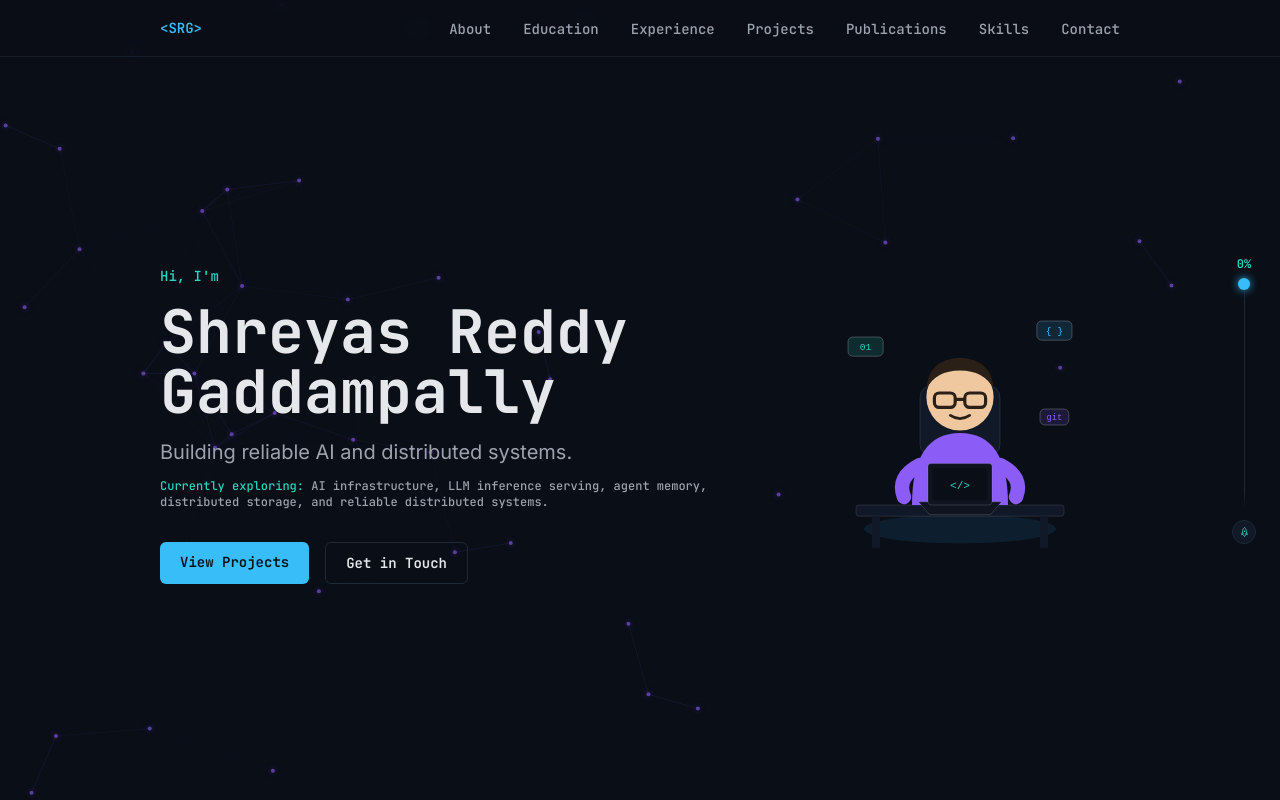
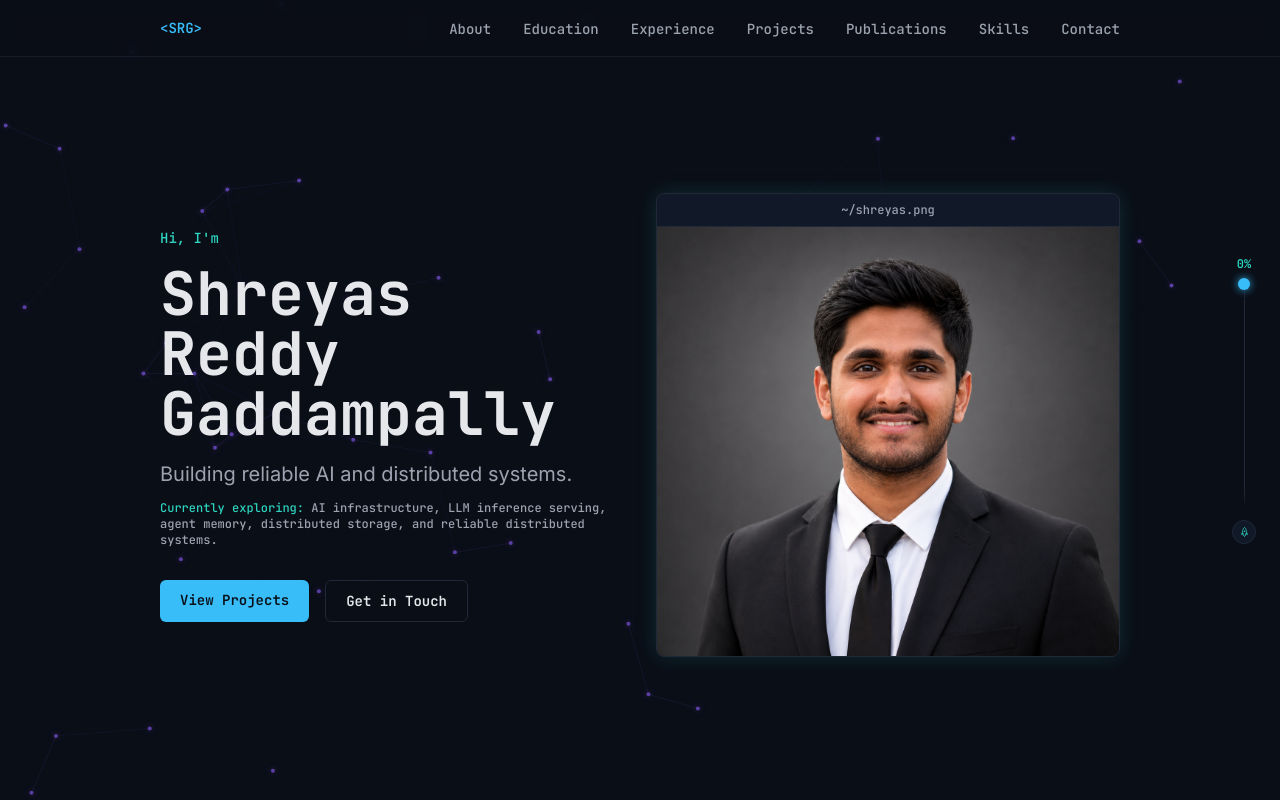
Before and after one commit to GSR2401/Portfolio, a React (Vite) app: page / in a window 1280 px wide. Shown: the top 800 px of the page. Built offline with nearby package versions, Linux system fonts and the light colour scheme.

Commit message:
added portrait photo

```diff
--- a/src/components/EngineerCartoon.jsx
+++ /dev/null
@@ -1,63 +0,0 @@
-export default function EngineerCartoon() {
-  return (
-    <svg
-      viewBox="0 0 400 400"
-      role="img"
-      aria-label="Cartoon illustration of a software engineer coding at a laptop"
-      className="h-full w-full"
-    >
-      {/* glow */}
-      <ellipse cx="200" cy="330" rx="120" ry="18" className="fill-accent-blue/10" />
-
-      {/* desk */}
-      <rect x="70" y="300" width="260" height="14" rx="4" className="fill-bg-surface" stroke="currentColor" strokeOpacity="0.15" />
-      <rect x="90" y="314" width="10" height="40" className="fill-bg-surface" />
-      <rect x="300" y="314" width="10" height="40" className="fill-bg-surface" />
-
-      {/* chair back */}
-      <rect x="150" y="150" width="100" height="90" rx="16" className="fill-bg-surface" stroke="currentColor" strokeOpacity="0.15" />
-
-      {/* body / hoodie */}
-      <path
-        d="M140 300 C140 240 160 210 200 210 C240 210 260 240 260 300 Z"
-        className="fill-accent-violet"
-      />
-      {/* hoodie pocket */}
-      <rect x="180" y="270" width="40" height="18" rx="6" className="fill-accent-violet" stroke="currentColor" strokeOpacity="0.2" />
-
-      {/* arms */}
-      <path d="M150 250 Q120 265 130 290" className="stroke-accent-violet" strokeWidth="18" strokeLinecap="round" fill="none" />
-      <path d="M250 250 Q280 265 270 290" className="stroke-accent-violet" strokeWidth="18" strokeLinecap="round" fill="none" />
-
-      {/* head */}
-      <circle cx="200" cy="165" r="42" className="fill-[#f0c8a0]" />
-      {/* hair */}
-      <path d="M158 155 Q160 118 200 116 Q240 118 242 155 Q230 132 200 132 Q170 132 158 155 Z" className="fill-[#2b2018]" />
-      {/* glasses */}
-      <rect x="168" y="160" width="26" height="18" rx="6" fill="none" stroke="#2b2018" strokeWidth="4" />
-      <rect x="206" y="160" width="26" height="18" rx="6" fill="none" stroke="#2b2018" strokeWidth="4" />
-      <line x1="194" y1="168" x2="206" y2="168" stroke="#2b2018" strokeWidth="4" />
-      {/* smile */}
-      <path d="M188 188 Q200 196 212 188" stroke="#2b2018" strokeWidth="3.5" strokeLinecap="round" fill="none" />
-
-      {/* laptop base */}
-      <path d="M148 296 L252 296 L238 312 L162 312 Z" className="fill-bg-surface-2" stroke="currentColor" strokeOpacity="0.2" />
-      {/* laptop screen */}
-      <rect x="160" y="248" width="80" height="52" rx="4" className="fill-bg-surface-2" stroke="currentColor" strokeOpacity="0.2" />
-      <rect x="166" y="254" width="68" height="40" rx="2" className="fill-bg-primary" />
-      <text x="200" y="280" textAnchor="middle" fontFamily="monospace" fontSize="14" className="fill-accent-teal">
-        {"</>"}
-      </text>
-
-      {/* floating code chips */}
-      <g className="fill-accent-teal/20" stroke="currentColor" strokeOpacity="0.3">
-        <rect x="60" y="90" width="44" height="24" rx="6" className="fill-accent-teal/15" />
-        <rect x="296" y="70" width="44" height="24" rx="6" className="fill-accent-blue/15" />
-        <rect x="300" y="180" width="36" height="20" rx="6" className="fill-accent-violet/15" />
-      </g>
-      <text x="82" y="106" textAnchor="middle" fontFamily="monospace" fontSize="12" className="fill-accent-teal">01</text>
-      <text x="318" y="86" textAnchor="middle" fontFamily="monospace" fontSize="12" className="fill-accent-blue">{"{ }"}</text>
-      <text x="318" y="194" textAnchor="middle" fontFamily="monospace" fontSize="11" className="fill-accent-violet">git</text>
-    </svg>
-  );
-}
--- a/src/components/Hero.jsx
+++ b/src/components/Hero.jsx
@@ -1,5 +1,5 @@
 import { profile } from "../data/content";
-import EngineerCartoon from "./EngineerCartoon";
+import ProfilePortrait from "./ProfilePortrait";
 
 export default function Hero() {
   return (
@@ -8,7 +8,7 @@ export default function Hero() {
       aria-label="Introduction"
       className="mx-auto flex min-h-[calc(100vh-65px)] max-w-5xl flex-col-reverse items-center justify-center gap-12 px-4 py-24 sm:px-8 md:flex-row md:justify-between md:py-32"
     >
-      <div className="flex flex-col items-start">
+      <div className="flex flex-col items-start md:max-w-md">
         <p className="mb-4 font-heading text-sm text-accent-teal">Hi, I'm</p>
         <h1 className="font-heading text-4xl font-bold text-text-primary sm:text-5xl lg:text-6xl">
           {profile.name}
@@ -35,8 +35,8 @@ export default function Hero() {
           </a>
         </div>
       </div>
-      <div className="w-56 shrink-0 sm:w-72 md:w-80">
-        <EngineerCartoon />
+      <div className="aspect-square w-64 shrink-0 sm:w-96 md:w-full md:flex-1 lg:max-w-2xl">
+        <ProfilePortrait />
       </div>
     </section>
   );
--- /dev/null
+++ b/src/components/ProfilePortrait.jsx
@@ -0,0 +1,18 @@
+import profileImage from "../assets/profile.png";
+
+export default function ProfilePortrait() {
+  return (
+    <div className="flex h-full w-full flex-col overflow-hidden rounded-lg border border-border-subtle bg-bg-surface shadow-[0_0_20px_rgba(45,212,191,0.15)]">
+      <div className="border-b border-border-subtle px-3 py-2 text-center">
+        <p className="font-heading text-xs text-text-muted">~/shreyas.png</p>
+      </div>
+      <div className="aspect-square w-full overflow-hidden">
+        <img
+          src={profileImage}
+          alt="Shreyas Reddy Gaddampally"
+          className="h-full w-full object-cover"
+        />
+      </div>
+    </div>
+  );
+}
```
Also changed, not shown: src/assets/profile.png (added).
